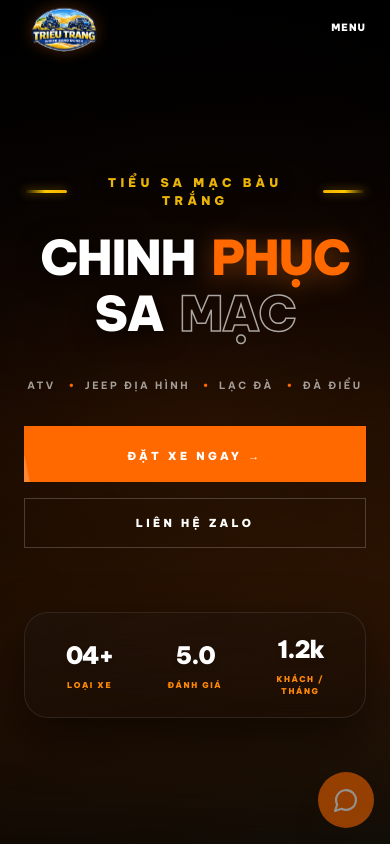
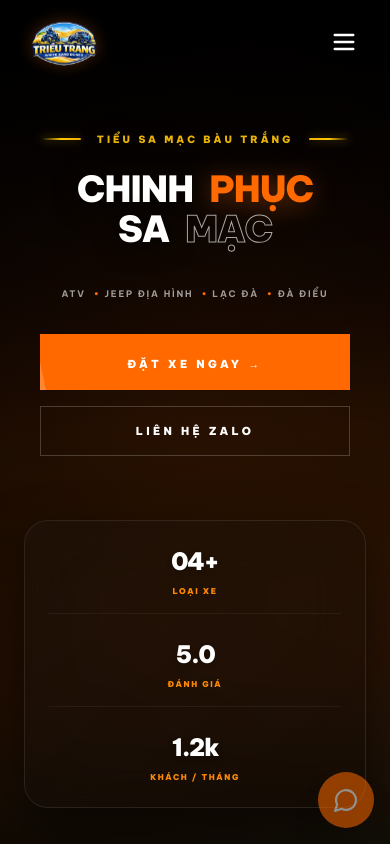
Before and after one commit to HuynhHoangvu/BauCat, a React (Vite) app: page / in a window 390 px wide. Shown: the top 844 px of the page. Built offline with nearby package versions, Linux system fonts and the light colour scheme.

Commit message:
ressponsive

```diff
--- a/src/components/Contact.jsx
+++ b/src/components/Contact.jsx
@@ -28,13 +28,13 @@ export default function Contact() {
 
         <ShinyText
           text="Liên hệ với chúng tôi"
-          className="text-orange-600 font-black text-[10px] uppercase tracking-[0.4em] mb-4"
+          className="text-orange-600 font-black text-[10px] uppercase tracking-[0.4em] mb-4 whitespace-nowrap"
         />
-        <h2 className="text-3xl sm:text-4xl font-black uppercase tracking-tighter mb-4">
+        <h2 className="text-3xl sm:text-4xl font-black uppercase tracking-tighter mb-4 [text-wrap:balance]">
           <SplitText text="Đến đây dễ dàng" delay={0.1} />
         </h2>
 
-        <p className="text-sm font-medium text-gray-700 mb-10 leading-relaxed pr-4">
+        <p className="text-sm font-medium text-gray-700 mb-10 leading-relaxed pr-4 [text-wrap:balance]">
           Hệ thống dịch vụ xe địa hình, ATV, Jeep và các trải nghiệm đồi cát đẳng cấp nhất tại Bàu Trắng. Luôn sẵn sàng đón tiếp bạn!
         </p>
 
--- a/src/components/Fleet.jsx
+++ b/src/components/Fleet.jsx
@@ -79,13 +79,13 @@ export default function Fleet({ onBooking }) {
         <div className="mb-12 sm:mb-16 reveal">
           <ShinyText
             text="Đội xe & Bảng giá"
-            className="text-orange-600 font-black text-[10px] uppercase tracking-[0.4em] mb-5"
+            className="text-orange-600 font-black text-[10px] uppercase tracking-[0.4em] mb-5 whitespace-nowrap"
           />
           <div className="flex flex-col lg:flex-row lg:items-end lg:justify-between gap-5">
-            <h2 className="text-3xl sm:text-4xl lg:text-5xl font-black text-gray-900 uppercase leading-tight tracking-tighter">
+            <h2 className="text-3xl sm:text-4xl lg:text-5xl font-black text-gray-900 uppercase leading-tight tracking-tighter [text-wrap:balance] max-w-3xl">
               <SplitText text="Chọn xe — giá rõ ràng" delay={0.1} />
             </h2>
-            <p className="text-gray-400 text-xs sm:text-sm max-w-sm leading-relaxed lg:text-right font-medium">
+            <p className="text-gray-400 text-xs sm:text-sm max-w-sm leading-relaxed lg:text-right font-medium [text-wrap:balance]">
               Không phụ thu ẩn. Xe sạch bóng, sẵn sàng từ 5:00 sáng.
             </p>
           </div>
--- a/src/components/Gallery.jsx
+++ b/src/components/Gallery.jsx
@@ -28,13 +28,13 @@ export default function Gallery() {
           <div>
             <ShinyText
               text="Khoảnh khắc Bàu Trắng"
-              className="text-orange-600 font-black text-[10px] uppercase tracking-[0.4em] mb-4"
+              className="text-orange-600 font-black text-[10px] uppercase tracking-[0.4em] mb-4 whitespace-nowrap"
             />
-            <h2 className="text-3xl sm:text-4xl font-black text-gray-900 uppercase tracking-tighter">
+            <h2 className="text-3xl sm:text-4xl font-black text-gray-900 uppercase tracking-tighter [text-wrap:balance]">
               <SplitText text="Góc nhìn chân thực từ khách hàng" delay={0.1} />
             </h2>
           </div>
-          <p className="text-gray-400 text-xs sm:text-sm max-w-sm ml-auto text-right leading-relaxed font-medium">
+          <p className="text-gray-400 text-xs sm:text-sm max-w-sm lg:ml-auto lg:text-right leading-relaxed font-medium [text-wrap:balance]">
             Mỗi bức ảnh là một câu chuyện, một khoảnh khắc khách hàng đắm mình trong vẻ đẹp vô tận của Bàu Trắng.
           </p>
         </div>
--- a/src/components/Hero.jsx
+++ b/src/components/Hero.jsx
@@ -52,28 +52,28 @@ export default function Hero({ onBooking }) {
       <div className="absolute inset-0 bg-gradient-to-b from-black/60 via-transparent to-black/80 z-10" />
 
       {/* ── 4. Content Layer ── */}
-      <div className="relative z-20 px-6 sm:px-8 max-w-5xl w-full flex flex-col items-center text-center mt-12">
+      <div className="relative z-20 px-6 sm:px-8 max-w-5xl w-full flex flex-col items-center text-center pt-24 sm:pt-32 lg:pt-40">
 
         {/* Tagline */}
        <div className="animate-fade-in-up mb-6 sm:mb-8">
-  <div className="flex items-center justify-center gap-4 sm:gap-6">
+  <div className="flex items-center justify-center gap-4 sm:gap-6 whitespace-nowrap">
     {/* Đường kẻ trái - Tăng độ dày và rực rỡ */}
-    <span className="w-12 sm:w-20 h-[3px] bg-gradient-to-r from-transparent via-yellow-400 to-yellow-500 rounded-full shadow-[0_0_10px_rgba(234,179,8,0.5)]" />
+    <span className="w-10 sm:w-20 h-[2px] sm:h-[3px] bg-gradient-to-r from-transparent via-yellow-400 to-yellow-500 rounded-full shadow-[0_0_10px_rgba(234,179,8,0.5)]" />
 
     {/* Chữ lấp lánh - Tăng cỡ chữ */}
    <ShinyText
   text="Tiểu Sa Mạc Bàu Trắng"
-  className="text-[12px] sm:text-[15px] font-black uppercase tracking-[0.35em] text-yellow-500 drop-shadow-[0_2px_8px_rgba(0,0,0,0.8)]"
+  className="text-[10px] sm:text-[15px] font-black uppercase tracking-[0.3em] sm:tracking-[0.35em] text-yellow-500 drop-shadow-[0_2px_8px_rgba(0,0,0,0.8)]"
 />
     {/* Đường kẻ phải - Tăng độ dày và rực rỡ */}
-    <span className="w-12 sm:w-20 h-[3px] bg-gradient-to-l from-transparent via-yellow-400 to-yellow-500 rounded-full shadow-[0_0_10px_rgba(234,179,8,0.5)]" />
+    <span className="w-10 sm:w-20 h-[2px] sm:h-[3px] bg-gradient-to-l from-transparent via-yellow-400 to-yellow-500 rounded-full shadow-[0_0_10px_rgba(234,179,8,0.5)]" />
   </div>
 </div>
 
         {/* Main Title - Đã sửa lỗi chồng chữ và mất chữ */}
-        <h1 className="mb-10 sm:mb-14 pointer-events-none flex flex-col items-center gap-2 sm:gap-4 w-full">
+        <h1 className="mb-10 sm:mb-14 pointer-events-none flex flex-col items-center gap-1 sm:gap-2 w-full">
           {/* Dòng 1: CHINH PHỤC */}
-          <div className="flex flex-wrap justify-center items-center gap-x-4 sm:gap-x-6 text-[48px] sm:text-[72px] lg:text-[90px] font-black leading-none select-none">
+          <div className="flex flex-wrap justify-center items-center gap-x-4 sm:gap-x-6 text-[36px] xs:text-[48px] sm:text-[72px] lg:text-[90px] font-black leading-none select-none whitespace-nowrap">
             <SplitText
               text="CHINH"
               className="text-white tracking-tight drop-shadow-[0_4px_12px_rgba(0,0,0,0.8)]"
@@ -86,7 +86,7 @@ export default function Hero({ onBooking }) {
             />
           </div>
           {/* Dòng 2: SA MẠC */}
-          <div className="flex justify-center items-center gap-4 sm:gap-6 text-[48px] sm:text-[72px] lg:text-[90px] font-black leading-none select-none">
+          <div className="flex justify-center items-center gap-4 sm:gap-6 text-[36px] xs:text-[48px] sm:text-[72px] lg:text-[90px] font-black leading-none select-none whitespace-nowrap">
             <SplitText
               text="SA"
               className="text-white tracking-tight drop-shadow-[0_4px_12px_rgba(0,0,0,0.8)]"
@@ -95,7 +95,7 @@ export default function Hero({ onBooking }) {
             {/* Fix lỗi mất chữ MẠC bằng class outline chuẩn của Tailwind */}
             <SplitText
               text="MẠC"
-              className="text-transparent tracking-tight [-webkit-text-stroke:1.5px_rgba(255,255,255,0.8)] sm:[-webkit-text-stroke:2px_rgba(255,255,255,0.9)] opacity-80"
+              className="text-transparent tracking-tight [-webkit-text-stroke:1px_rgba(255,255,255,0.8)] sm:[-webkit-text-stroke:2px_rgba(255,255,255,0.9)] opacity-80"
               delay={0.7}
             />
           </div>
@@ -103,14 +103,14 @@ export default function Hero({ onBooking }) {
 
         {/* Sub-info & Buttons */}
         <div className="animate-fade-in-up anim-delay-2 flex flex-col items-center gap-8 w-full">
-          <p className="text-white/60 text-[10px] sm:text-xs font-bold uppercase tracking-[0.25em] max-w-lg leading-relaxed">
-            ATV <span className="mx-2 text-orange-500">•</span>
-            Jeep Địa Hình <span className="mx-2 text-orange-500">•</span>
-            Lạc Đà <span className="mx-2 text-orange-500">•</span>
+          <p className="text-white/60 text-[9px] sm:text-xs font-bold uppercase tracking-[0.2em] sm:tracking-[0.25em] max-w-lg leading-relaxed">
+            ATV <span className="mx-1 text-orange-500">•</span>
+            Jeep Địa Hình <span className="mx-1 text-orange-500">•</span>
+            Lạc Đà <span className="mx-1 text-orange-500">•</span>
             Đà Điểu
           </p>
 
-          <div className="flex flex-col sm:flex-row w-full sm:w-auto gap-4 sm:gap-6 justify-center">
+          <div className="flex flex-col sm:flex-row w-full sm:w-auto gap-4 sm:gap-6 justify-center px-4 sm:px-0">
             <button
               onClick={onBooking}
               className="group relative w-full sm:w-auto px-10 sm:px-14 py-4 sm:py-5 bg-orange-500 overflow-hidden transition-all duration-300 hover:shadow-[0_0_40px_rgba(249,115,22,0.5)] hover:-translate-y-1 active:scale-95"
@@ -131,7 +131,7 @@ export default function Hero({ onBooking }) {
         </div>
 
         {/* ── 5. Compact Statistics Card ── */}
-        <div className="animate-fade-in-up anim-delay-3 mt-16 sm:mt-24 grid grid-cols-3 gap-4 sm:gap-12 w-full max-w-3xl p-5 sm:p-8 rounded-3xl sm:rounded-[2.5rem] bg-black/20 backdrop-blur-xl border border-white/10 shadow-[0_20px_50px_rgba(0,0,0,0.5)] relative overflow-hidden group">
+        <div className="animate-fade-in-up anim-delay-3 mt-16 sm:mt-24 grid grid-cols-1 sm:grid-cols-3 gap-6 sm:gap-12 w-full max-w-3xl p-6 sm:p-8 rounded-3xl bg-black/20 backdrop-blur-xl border border-white/10 shadow-[0_20px_50px_rgba(0,0,0,0.5)] relative overflow-hidden group">
           <div className="absolute inset-0 bg-gradient-to-br from-white/5 to-transparent pointer-events-none transition-opacity duration-500 group-hover:opacity-100 opacity-50" />
 
           {[
@@ -139,7 +139,7 @@ export default function Hero({ onBooking }) {
             { num: '5.0',   label: 'Đánh giá' },
             { num: '1.2k',  label: 'Khách / tháng' },
           ].map((s, i) => (
-            <div key={i} className="relative z-10 flex flex-col items-center justify-center text-center">
+            <div key={i} className="relative z-10 flex flex-col items-center justify-center text-center border-b border-white/5 last:border-0 sm:border-0 pb-4 last:pb-0 sm:pb-0">
               <div className="text-2xl sm:text-4xl lg:text-5xl font-black text-white mb-2 tracking-tighter drop-shadow-md">{s.num}</div>
               <div className="text-orange-400 text-[8px] sm:text-[10px] font-black uppercase tracking-[0.2em]">{s.label}</div>
             </div>
--- a/src/components/Navbar.jsx
+++ b/src/components/Navbar.jsx
@@ -73,41 +73,52 @@ export default function Navbar({ onBooking }) {
 
         {/* Mobile toggle */}
         <button
-          className={`${scrolled ? 'md:hidden text-gray-900' : 'md:hidden text-white'} font-black text-[10px] tracking-widest uppercase`}
+          className={`${scrolled ? 'text-gray-900' : 'text-white'} md:hidden p-2 transition-transform active:scale-90`}
           onClick={() => setOpen(v => !v)}
         >
-          {open ? 'ĐÓNG' : 'MENU'}
+          {open ? <X size={28} /> : <Menu size={28} />}
         </button>
       </div>
 
       {/* Mobile drawer */}
-      {open && (
-        <div className="md:hidden bg-white border-t border-gray-100 shadow-xl">
-          <div className="px-6 py-5 flex flex-col gap-4">
-            {NAV_LINKS.map(l => (
+      <div className={`md:hidden fixed inset-0 top-[60px] bg-white z-40 transition-all duration-500 ease-in-out ${
+        open ? 'translate-x-0 opacity-100' : 'translate-x-full opacity-0'
+      }`}>
+          <div className="px-8 py-10 flex flex-col h-full">
+            <div className="flex flex-col gap-6">
+              {NAV_LINKS.map((l, i) => (
                 <a
                   key={l.href}
                   href={l.href}
                   onClick={() => setOpen(false)}
-                className="text-gray-500 hover:text-gray-900 text-[10px] font-black tracking-widest uppercase border-b border-gray-100 pb-4 last:border-0"
+                  className="text-gray-900 text-2xl font-black uppercase tracking-tighter border-b border-gray-100 pb-4 flex justify-between items-center group"
+                  style={{ transitionDelay: `${i * 50}ms` }}
                 >
                   {l.label}
+                  <Menu size={16} className="text-orange-500 opacity-0 group-hover:opacity-100" />
                 </a>
               ))}
-            <div className="pt-2 flex flex-col gap-3">
-              <a href="tel:0979391234" className="text-gray-400 text-xs font-black tracking-widest uppercase flex items-center gap-2">
-                Hotline: 0979 391 234
+            </div>
+
+            <div className="mt-auto space-y-6">
+              <a href="tel:0979391234" className="flex items-center gap-4 bg-gray-50 p-5 rounded-2xl">
+                <div className="w-12 h-12 bg-orange-500 rounded-full flex items-center justify-center text-white">
+                  <Phone size={20} />
+                </div>
+                <div>
+                  <p className="text-[10px] font-black uppercase text-gray-400 tracking-widest">Hotline 24/7</p>
+                  <p className="text-lg font-black text-gray-900 tracking-tight">0979 391 234</p>
+                </div>
               </a>
               <button
                 onClick={() => { onBooking(); setOpen(false) }}
-                className="bg-orange-500 text-white font-black text-[10px] tracking-widest uppercase py-4 mt-2"
+                className="w-full bg-orange-500 text-white font-black text-sm uppercase tracking-[0.2em] py-5 rounded-2xl shadow-xl shadow-orange-500/20 active:scale-95 transition-all text-center"
               >
                 Đặt xe ngay
               </button>
             </div>
           </div>
       </div>
-      )}
     </nav>
   )
 }
--- a/src/components/Services.jsx
+++ b/src/components/Services.jsx
@@ -52,13 +52,13 @@ export default function Services({ onBooking }) {
         <div className="mb-14 reveal">
           <ShinyText
             text="Trải nghiệm độc bản"
-            className="text-orange-600 font-black text-[10px] uppercase tracking-[0.4em] mb-4"
+            className="text-orange-600 font-black text-[10px] uppercase tracking-[0.4em] mb-4 whitespace-nowrap"
           />
           <div className="flex flex-col lg:flex-row lg:items-end lg:justify-between gap-6">
-            <h2 className="text-3xl sm:text-4xl font-black text-gray-900 uppercase tracking-tighter">
+            <h2 className="text-3xl sm:text-4xl font-black text-gray-900 uppercase tracking-tighter max-w-2xl [text-wrap:balance]">
               <SplitText text="Viết nên câu chuyện của riêng bạn" delay={0.1} />
             </h2>
-            <p className="max-w-sm text-gray-500 text-xs sm:text-sm leading-relaxed font-medium">
+            <p className="max-w-sm text-gray-500 text-xs sm:text-sm leading-relaxed font-medium [text-wrap:balance]">
               Không chỉ là di chuyển, chúng tôi mang đến những hành trình đánh thức mọi giác quan giữa lòng sa mạc Bàu Trắng.
             </p>
           </div>
```
Also changed, not shown: src/components/Combos.jsx (+4 -4 lines), src/components/Testimonials.jsx (+13 -8 lines). Lines whose indentation alone changed are shown as unchanged.
